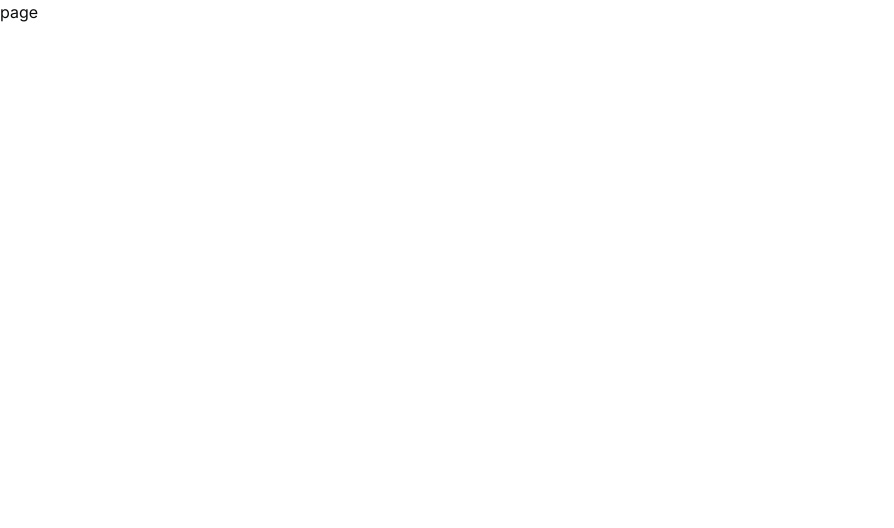
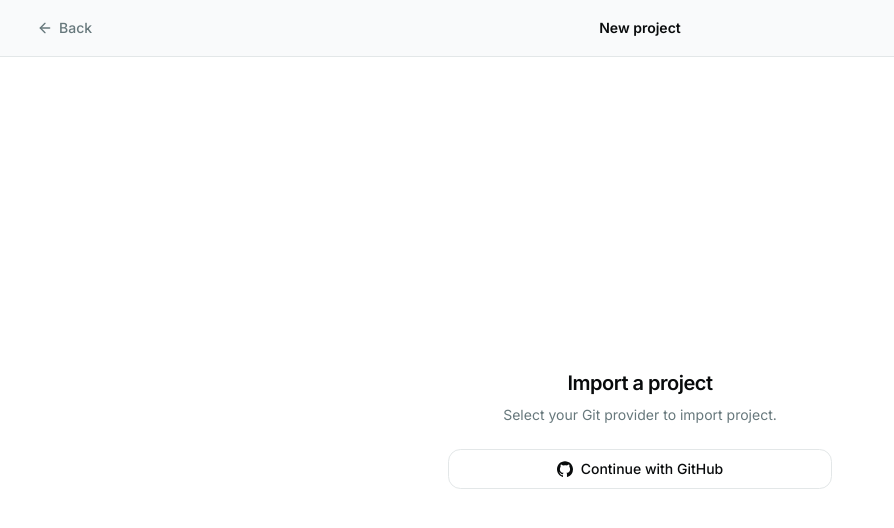
Before and after one commit to mistryviral05/dockyard-frontend, a Next.js app: page /apps/new in a window 1280 px wide. Shown: the top 528 px of the page, without its empty margins (0-894 px from the left). Built offline with nearby package versions, Linux system fonts and the light colour scheme.

Commit message:
feat: add BackButton, GitProviderImport, GithubIcon, and NewProjectNavbar components; update NewProjectPage to include new components

```diff
--- /dev/null
+++ b/src/app/apps/new/_components/back-button.tsx
@@ -0,0 +1,24 @@
+"use client"
+
+import { ArrowLeft } from "lucide-react"
+import { useRouter } from "next/navigation"
+
+import { Button } from "@/shared/components/ui/button"
+
+function BackButton() {
+  const router = useRouter()
+
+  return (
+    <Button
+      variant="ghost"
+      size="sm"
+      onClick={() => router.back()}
+      className="gap-1.5 text-muted-foreground hover:text-foreground"
+    >
+      <ArrowLeft />
+      Back
+    </Button>
+  )
+}
+
+export { BackButton }
--- /dev/null
+++ b/src/app/apps/new/_components/git-provider-import.tsx
@@ -0,0 +1,23 @@
+import { Button } from "@/shared/components/ui/button"
+
+import { GithubIcon } from "./github-icon"
+
+function GitProviderImport() {
+  return (
+    <div className="w-full max-w-sm text-center">
+      <h1 className="font-heading text-xl font-semibold tracking-tight">
+        Import a project
+      </h1>
+      <p className="mt-2 text-sm text-muted-foreground">
+        Select your Git provider to import project.
+      </p>
+
+      <Button variant="outline" size="lg" className="mt-6 w-full gap-2">
+        <GithubIcon className="size-4" />
+        Continue with GitHub
+      </Button>
+    </div>
+  )
+}
+
+export { GitProviderImport }
--- /dev/null
+++ b/src/app/apps/new/_components/github-icon.tsx
@@ -0,0 +1,16 @@
+import { cn } from "@/shared/lib/utils"
+
+function GithubIcon({ className }: { className?: string }) {
+  return (
+    <svg
+      viewBox="0 0 24 24"
+      fill="currentColor"
+      aria-hidden="true"
+      className={cn("size-4", className)}
+    >
+      <path d="M12 .5C5.37.5 0 5.87 0 12.5c0 5.3 3.44 9.8 8.21 11.39.6.11.82-.26.82-.58 0-.29-.01-1.04-.02-2.05-3.34.73-4.04-1.61-4.04-1.61-.55-1.39-1.33-1.76-1.33-1.76-1.09-.74.08-.73.08-.73 1.2.08 1.83 1.23 1.83 1.23 1.07 1.83 2.81 1.3 3.5.99.11-.78.42-1.3.76-1.6-2.67-.3-5.47-1.33-5.47-5.93 0-1.31.47-2.38 1.24-3.22-.13-.31-.54-1.52.11-3.18 0 0 1.01-.32 3.3 1.23a11.5 11.5 0 0 1 3-.4c1.02 0 2.05.14 3 .4 2.29-1.55 3.29-1.23 3.29-1.23.66 1.66.25 2.87.12 3.18.77.84 1.24 1.91 1.24 3.22 0 4.61-2.81 5.62-5.49 5.92.43.37.82 1.1.82 2.22 0 1.61-.02 2.9-.02 3.29 0 .32.22.7.83.58A12 12 0 0 0 24 12.5C24 5.87 18.63.5 12 .5Z" />
+    </svg>
+  )
+}
+
+export { GithubIcon }
--- /dev/null
+++ b/src/app/apps/new/_components/new-navbar.tsx
@@ -0,0 +1,25 @@
+import { UserButton } from "@clerk/nextjs"
+
+import { BackButton } from "./back-button"
+
+function NewProjectNavbar() {
+  return (
+    <header className="w-full border-b border-border bg-gray-50">
+      <div className="grid h-14 grid-cols-3 items-center px-4 sm:px-6">
+        <div className="flex justify-start">
+          <BackButton />
+        </div>
+
+        <div className="flex justify-center">
+          <span className="text-sm font-semibold">New project</span>
+        </div>
+
+        <div className="flex justify-end">
+          <UserButton />
+        </div>
+      </div>
+    </header>
+  )
+}
+
+export { NewProjectNavbar }
--- a/src/app/apps/new/page.tsx
+++ b/src/app/apps/new/page.tsx
@@ -1,7 +1,13 @@
-import React from 'react'
+import { NewProjectNavbar } from "./_components/new-navbar"
+import { GitProviderImport } from "./_components/git-provider-import"
 
-export default function page() {
-    return (
-        <div>page</div>
-    )
+export default function NewProjectPage() {
+  return (
+    <div className="flex flex-1 flex-col">
+      <NewProjectNavbar />
+      <main className="flex flex-1 items-center justify-center px-4 py-10">
+        <GitProviderImport />
+      </main>
+    </div>
+  )
 }
```
